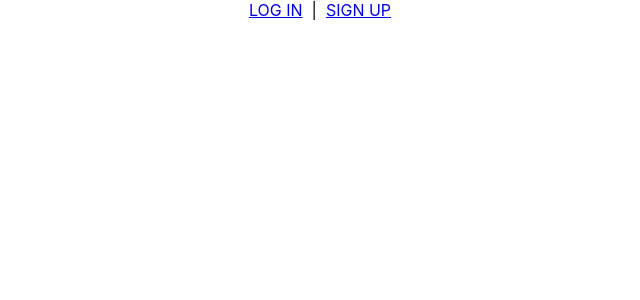
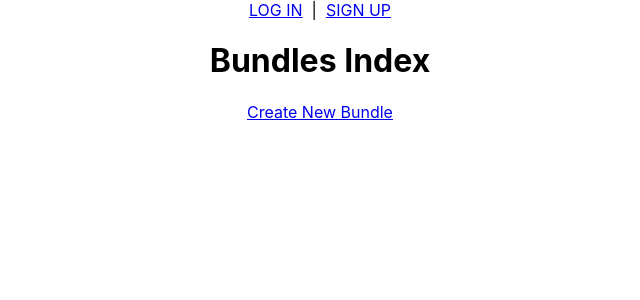
Before and after one commit to restfulry/bundle-builder, a React (Create React App) app: page /bundles in a window 1280 px wide. Shown: the top 300 px of the page, without its empty margins (320-960 px from the left). Built offline with nearby package versions, Linux system fonts and the light colour scheme; no server answers.

Commit message:
- import BundleIndexPage to App

```diff
--- a/src/pages/App/App.js
+++ b/src/pages/App/App.js
@@ -12,10 +12,12 @@ import SignupPage from "../SignupPage/SignupPage";
 
 import userService from "../../utils/userService";
 
-import AddProductPage from "../AddProductPage/AddProductPage";
 import ProductIndexPage from "../ProductIndexPage/ProductIndexPage";
 import ProductDetailPage from "../ProductDetailPage/ProductDetailPage";
+import AddProductPage from "../AddProductPage/AddProductPage";
 import EditProductPage from "../EditProductPage/EditProductPage";
+
+import BundleIndexPage from "../BundleIndexPage/BundleIndexPage";
 
 class App extends Component {
   constructor() {
@@ -29,6 +31,7 @@ class App extends Component {
   getInitialState() {
     return {
       products: [],
+      bundles: [],
     };
   }
 
@@ -86,6 +89,11 @@ class App extends Component {
       <div className="App">
         <NavBar user={this.state.user} handleLogout={this.handleLogout} />
         <Switch>
+          <Route
+            exact
+            path="/bundles"
+            render={({ props }) => <BundleIndexPage />}
+          />
           <Route
             exact
             path="/products"
--- /dev/null
+++ b/src/pages/BundleIndexPage/BundleIndexPage.jsx
@@ -0,0 +1,15 @@
+import React from 'react';
+import { Link } from 'react-router-dom';
+
+function BundleIndexPage(props) {
+  return (
+    <div>
+      <h1>Bundles Index</h1>
+      <Link to="/bundles/new">Create New Bundle</Link>
+      <div>
+      </div>
+    </div>
+  )
+};
+
+export default BundleIndexPage;
```
